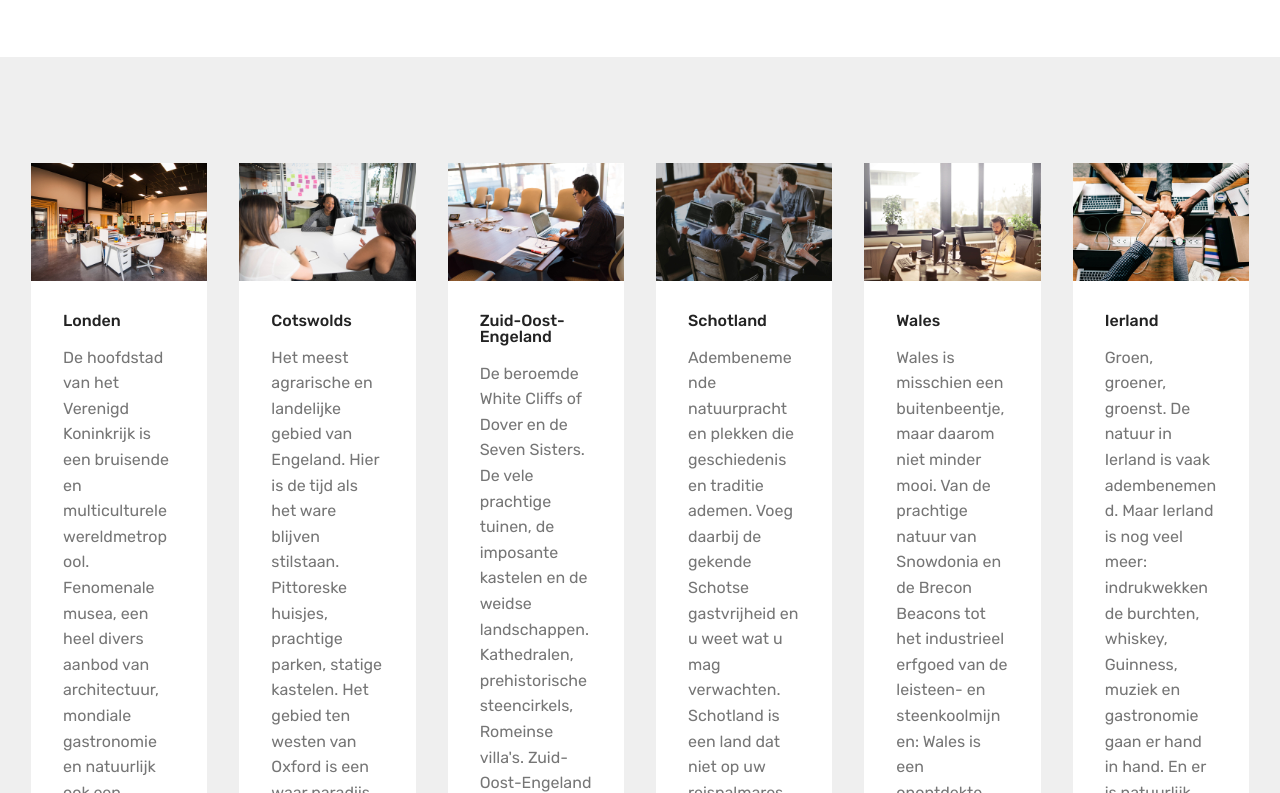
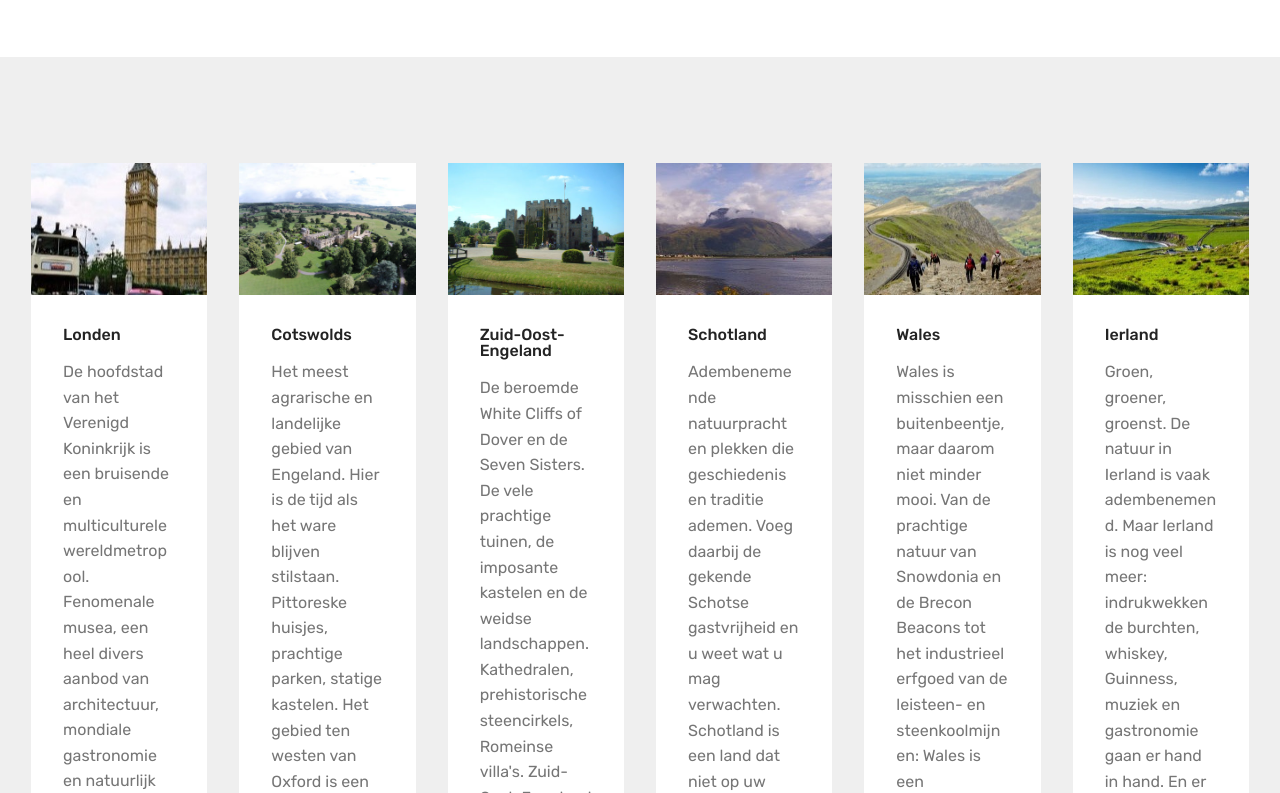
Before and after one commit to geohisto/website, a plain HTML site: page page2.html in a window 1280 px wide. Shown: the part 1275-2068 px from the top of the page. Drawn offline with Linux system fonts and the light colour scheme; files whose address does not match are found by name.

Commit message:
create github pages

```diff
--- a/page2.html
+++ b/page2.html
@@ -63,7 +63,7 @@
     </nav>
 </section>
 
-<section class="engine"><a href="https://mobirise.info/o">portfolio web templates</a></section><section class="header4 cid-rXPMYxKsqv mbr-parallax-background" id="header4-9">
+<section class="engine"><a href="https://mobirise.info/e">make your own website for free</a></section><section class="header4 cid-rXPMYxKsqv mbr-parallax-background" id="header4-9">
 
 
 
@@ -110,7 +110,7 @@
             <div class="card p-3 col-12 col-md-6 col-lg-2">
                 <div class="card-wrapper">
                     <div class="card-img">
-                        <img src="assets/images/background1.jpg" alt="Mobirise">
+                        <img src="assets/images/houses-of-parliament-001-400x267.jpeg" alt="Mobirise" title="">
                     </div>
                     <div class="card-box">
                         <h4 class="card-title pb-3 mbr-fonts-style display-7">
@@ -124,7 +124,7 @@
             <div class="card p-3 col-12 col-md-6 col-lg-2">
                 <div class="card-wrapper">
                     <div class="card-img">
-                        <img src="assets/images/background2.jpg" alt="Mobirise">
+                        <img src="assets/images/sudeley-castle-400x300.jpg" alt="Mobirise" title="">
                     </div>
                     <div class="card-box">
                         <h4 class="card-title pb-3 mbr-fonts-style display-7">
@@ -138,7 +138,7 @@
             <div class="card p-3 col-12 col-md-6 col-lg-2">
                 <div class="card-wrapper">
                     <div class="card-img">
-                        <img src="assets/images/background3.jpg" alt="Mobirise">
+                        <img src="assets/images/hever-castle-front-400x300.jpg" alt="Mobirise" title="">
                     </div>
                     <div class="card-box">
                         <h4 class="card-title pb-3 mbr-fonts-style display-7">
@@ -152,7 +152,7 @@
             <div class="card p-3 col-12 col-md-6 col-lg-2">
                 <div class="card-wrapper">
                     <div class="card-img">
-                        <img src="assets/images/background4.jpg" alt="Mobirise">
+                        <img src="assets/images/ben-nevis-01-400x266.jpeg" alt="Mobirise" title="">
                     </div>
                     <div class="card-box">
                         <h4 class="card-title pb-3 mbr-fonts-style display-7">
@@ -165,7 +165,7 @@
             <div class="card p-3 col-12 col-md-6 col-lg-2">
                 <div class="card-wrapper">
                     <div class="card-img">
-                        <img src="assets/images/background5.jpg" alt="Mobirise">
+                        <img src="assets/images/mount-snowdon-400x255.jpeg" alt="Mobirise" title="">
                     </div>
                     <div class="card-box">
                         <h4 class="card-title pb-3 mbr-fonts-style display-7">
@@ -178,7 +178,7 @@
             <div class="card p-3 col-12 col-md-6 col-lg-2">
                 <div class="card-wrapper">
                     <div class="card-img">
-                        <img src="assets/images/background6.jpg" alt="Mobirise">
+                        <img src="assets/images/ring-of-kerry-400x267.jpeg" alt="Mobirise" title="">
                     </div>
                     <div class="card-box">
                         <h4 class="card-title pb-3 mbr-fonts-style display-7">
```
Also changed, not shown: assets/images/hashes.json (+1 -1 lines), index.html (+1 -1 lines), page1.html (+1 -1 lines), page3.html (+1 -1 lines), assets/images/ben-nevis-01-400x266.jpeg (added), assets/images/hever-castle-front-400x300.jpg (added), assets/images/houses-of-parliament-001-400x267.jpeg (added), assets/images/mount-snowdon-400x255.jpeg (added), assets/images/ring-of-kerry-400x267.jpeg (added), assets/images/sudeley-castle-400x300.jpg (added), 1 other file.
